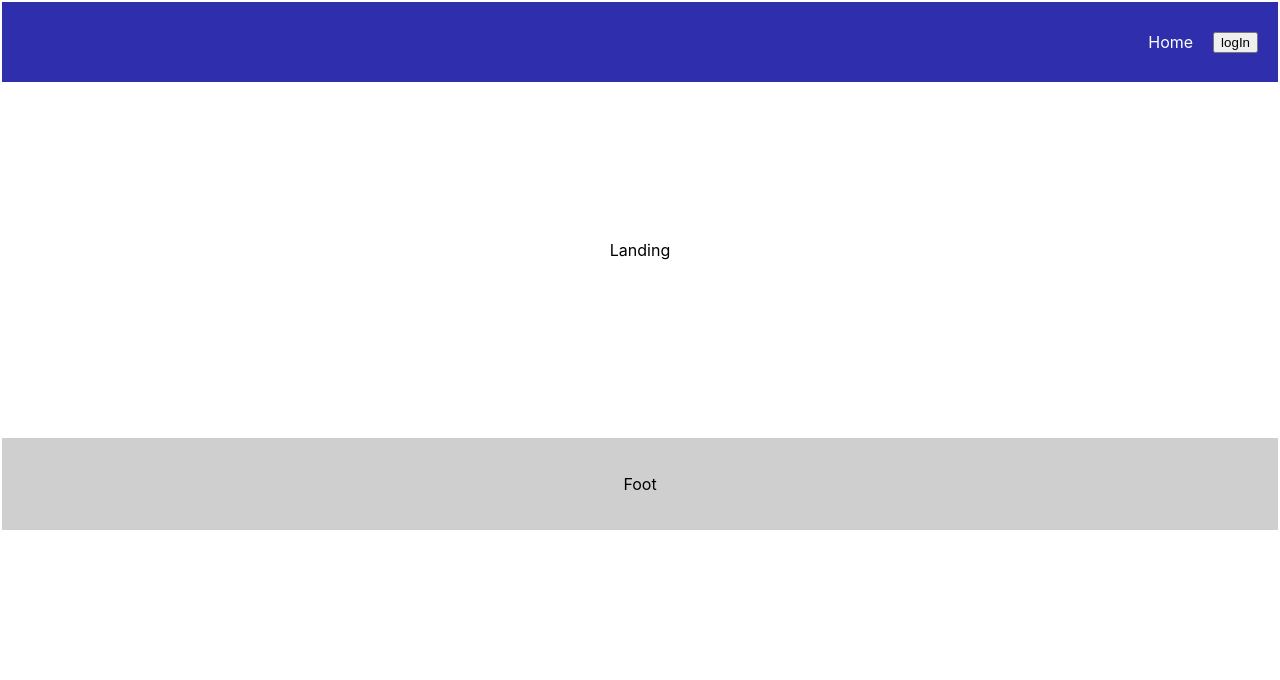
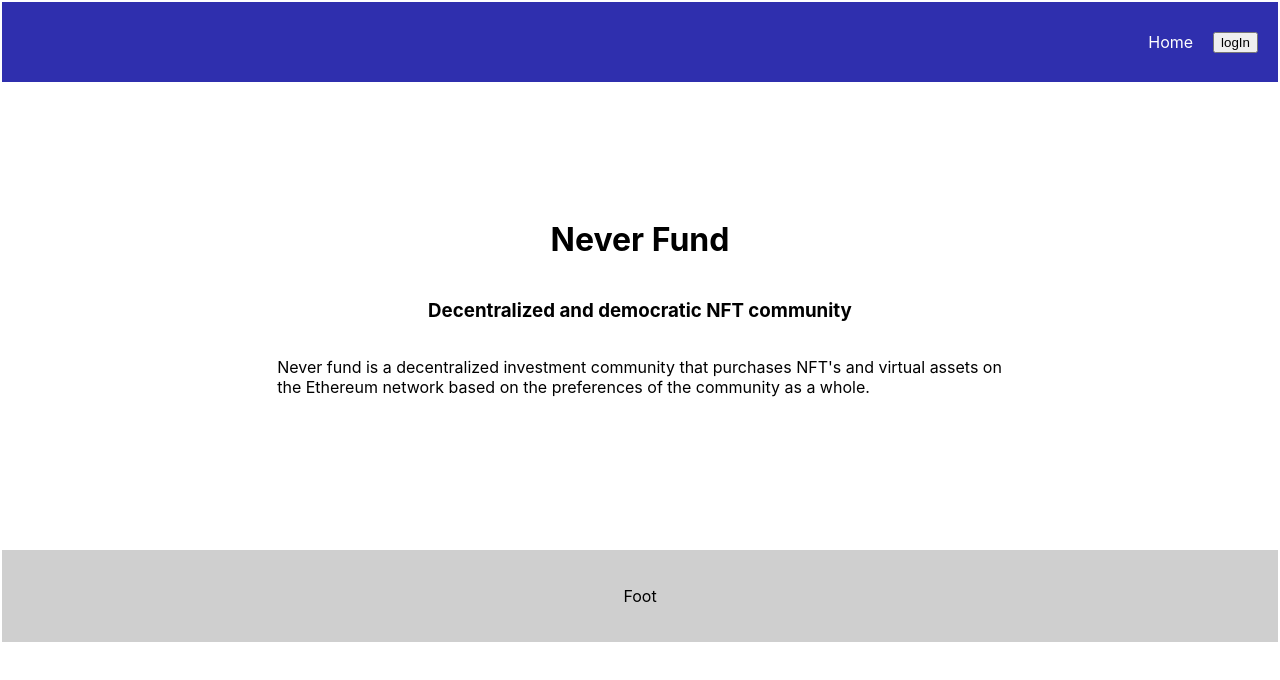
Before and after one commit to julior0518/never_fund, a React (Create React App) app in the folder client/: page / in a window 1280 px wide. Shown: the top 680 px of the page. Built offline with nearby package versions, Linux system fonts and the light colour scheme.

Commit message:
Added text to the landing page

```diff
--- a/client/src/App.css
+++ b/client/src/App.css
@@ -3,8 +3,8 @@
   padding: 2px;
   ;
   display: grid;
-  grid-template-columns: 1fr 4fr 1fr;
-  grid-template-rows: 80px 3fr 1fr;
+  grid-template-columns: 1fr 3fr 1fr ;
+  grid-template-rows: 80px 4fr 1fr;
 }
 
 .Nav {
@@ -54,6 +54,7 @@
   grid-row: 2;
 
   display: flex;
+  flex-direction: column;
   justify-content: center;
   align-items: center;
 }
--- a/client/src/components/Ballot.js
+++ b/client/src/components/Ballot.js
@@ -1,6 +1,10 @@
 import React, { useState } from 'react';
 
 function Ballot() {
+  function whatever(e) {
+    e.preventDefault();
+    console.log(`pressed`);
+  }
   return (
     <div className="Ballot">
       <h3>Create a ballot</h3>
@@ -29,7 +33,7 @@ function Ballot() {
           className="displayFormInputD"
           onChange={console.log(3)}
         ></input>
-        <button>Create Ballot</button>
+        <button onClick={whatever}>Create Ballot</button>
       </form>
     </div>
   );
--- a/client/src/components/Landing.js
+++ b/client/src/components/Landing.js
@@ -1,7 +1,13 @@
 function Landing() {
   return (
     <div className="Landing">
-      <p>Landing</p>
+      <h1>Never Fund</h1>
+      <h3>Decentralized and democratic NFT community</h3>
+      <p>
+        Never fund is a decentralized investment community that purchases NFT's
+        and virtual assets on the Ethereum network based on the preferences of
+        the community as a whole.{' '}
+      </p>
     </div>
   );
 }
```
